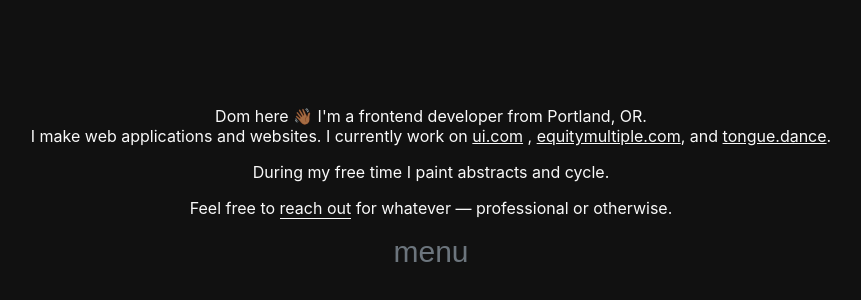
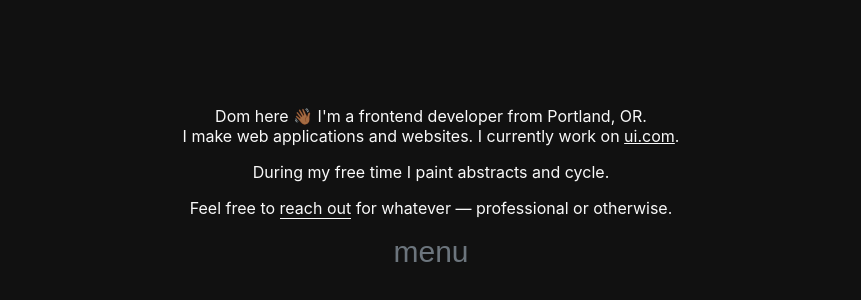
Before and after one commit to domvillegas/portfolio-website, a Next.js app: page /about in a window 1280 px wide. Shown: the part 220-520 px from the top of the page, without its empty margins (209-1070 px from the left). Built offline with nearby package versions, Linux system fonts and the light colour scheme.

Commit message:
Remove cringe websites from your portfolio.

```diff
--- a/src/pages/about/index.tsx
+++ b/src/pages/about/index.tsx
@@ -25,15 +25,15 @@ const About = () => {
           web applications and websites. I currently work on{" "}
           <a href="https://www.ui.com/" target="_blank">
             ui.com
-          </a>{" "}
-          ,{" "}
+          </a>
+          {/* ,{" "}
           <a href="https://equitymultiple.com/" target="_blank">
             equitymultiple.com
           </a>
           , and{" "}
           <a href="https://www.tongue.dance/" target="_blank">
             tongue.dance
-          </a>
+          </a> */}
           .
         </p>
         <p>During my free time I paint abstracts and cycle.</p>
--- a/src/pages/projects/index.tsx
+++ b/src/pages/projects/index.tsx
@@ -5,7 +5,7 @@ import { pushRouteWithFade } from "@/utils/helpers";
 import { useRouter } from "next/router";
 
 const projects = [
-  { name: "tongue.dance", link: "http://tongue.dance/", targetBlank: true },
+  // { name: "tongue.dance", link: "http://tongue.dance/", targetBlank: true },
   {
     name: "@100.11101",
     link: "https://www.instagram.com/100.11101/",
```
